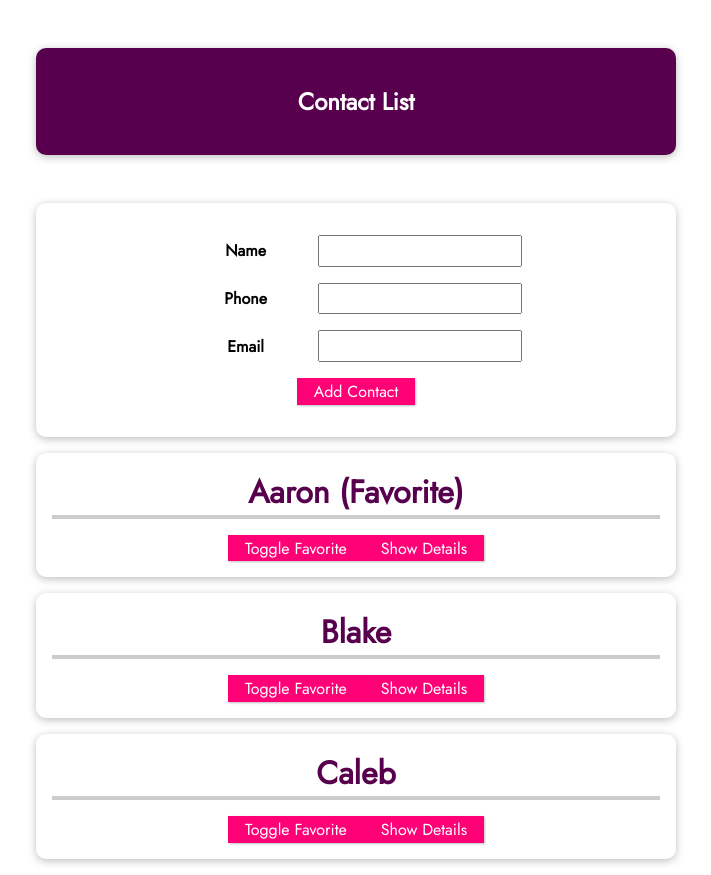
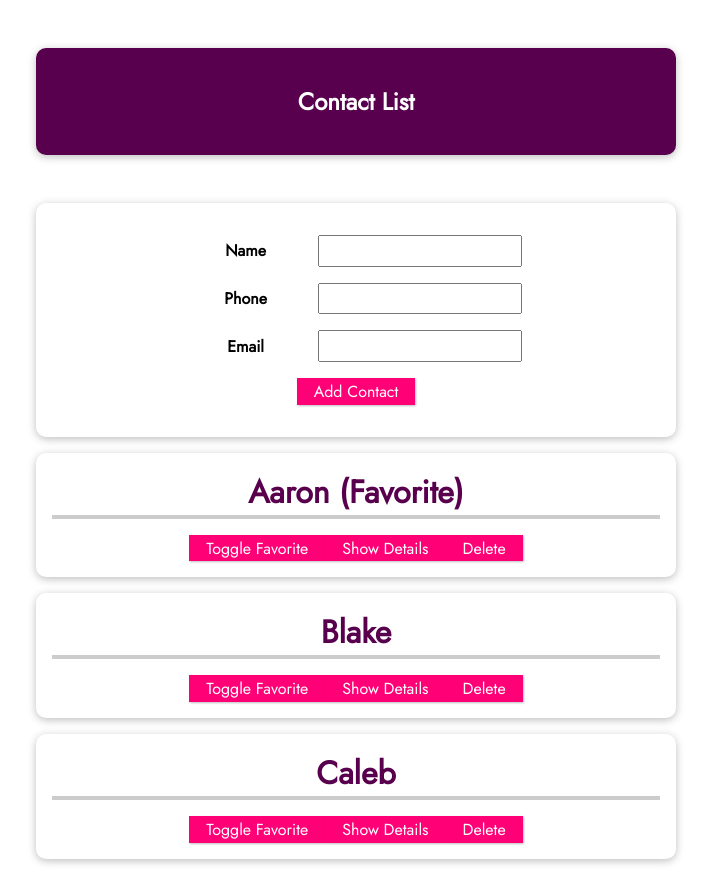
Before and after one commit to elvan/contact-list-app-vue-components, a Vue app: page / in a window 1280 px wide. Shown: the whole page, without its empty margins (284-995 px from the left). Built offline with nearby package versions, Linux system fonts and the light colour scheme.

Commit message:
adding more component communication

```diff
--- a/src/App.vue
+++ b/src/App.vue
@@ -14,6 +14,7 @@
         :email-address="friend.email"
         :is-favorite="friend.isFavorite"
         @toggle-favorite="toggleFavoriteStatus"
+        @delete-friend="deleteFriend"
       />
     </ul>
   </section>
@@ -63,6 +64,10 @@ export default {
         email: contact.email,
         isFavorite: false,
       });
+    },
+
+    deleteFriend(friendId) {
+      this.friends = this.friends.filter((friend) => friend.id !== friendId);
     },
   },
 };
--- a/src/components/FriendContact.vue
+++ b/src/components/FriendContact.vue
@@ -9,6 +9,7 @@
       <li><strong>Phone:</strong> {{ phoneNumber }}</li>
       <li><strong>Email:</strong> {{ emailAddress }}</li>
     </ul>
+    <button @click="$emit('delete-friend', id)">Delete</button>
   </li>
 </template>
 
@@ -47,6 +48,15 @@ export default {
         return false;
       }
     },
+
+    "delete-friend": function (id) {
+      if (id) {
+        return true;
+      } else {
+        console.warn("FriendContact.vue: 'id' is missing!");
+        return false;
+      }
+    },
   },
 
   data() {
--- a/src/components/NewFriend.vue
+++ b/src/components/NewFriend.vue
@@ -32,6 +32,15 @@ export default {
 
   methods: {
     submitData() {
+      if (
+        this.enteredName.trim() === "" ||
+        this.enteredPhone.trim() === "" ||
+        this.enteredEmail.trim() === ""
+      ) {
+        alert("Please enter valid data.");
+        return;
+      }
+
       this.$emit("add-contact", {
         name: this.enteredName,
         phone: this.enteredPhone,
```
